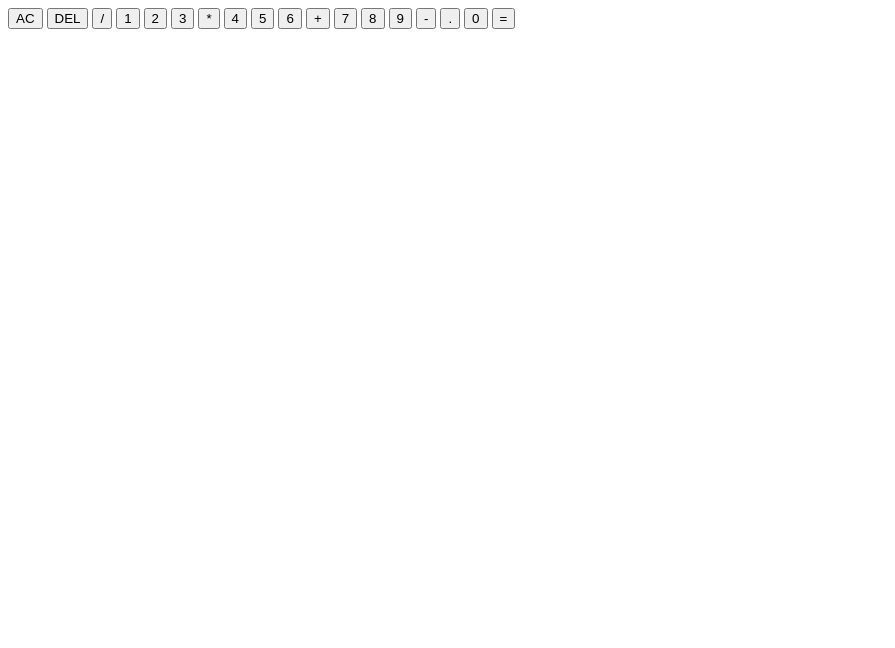
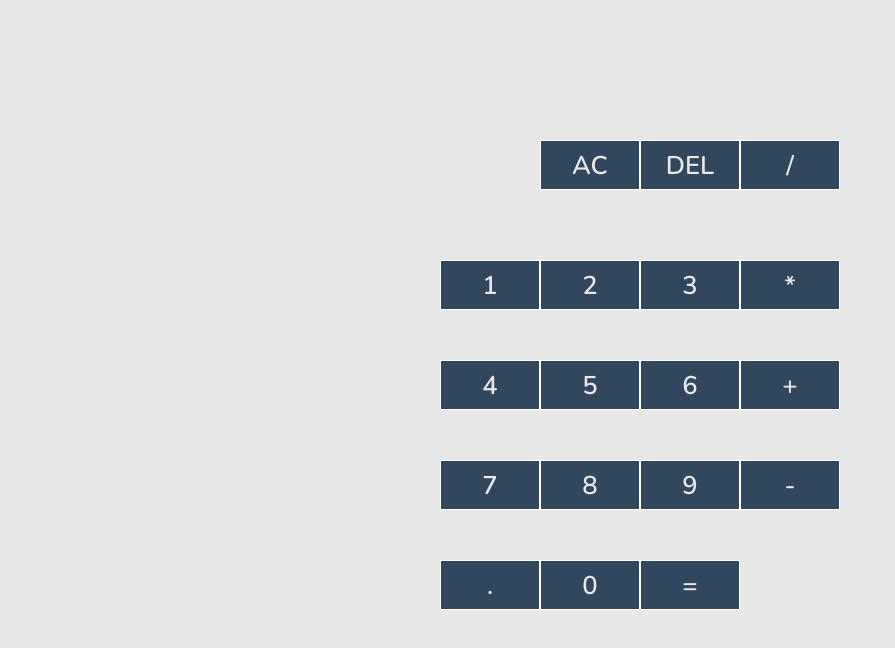
Before and after one commit to WalterVoetschCortes/jsCalculator, a plain HTML site: page jsCalculator/index.html in a window 1280 px wide. Shown: the whole page, without its empty margins (0-895 px from the left). Drawn offline with nearby package versions, Linux system fonts and the light colour scheme.

Commit message:
basic html and css

```diff
--- a/jsCalculator/assets/css/styles.css
+++ b/jsCalculator/assets/css/styles.css
@@ -0,0 +1,48 @@
+@import url('https://fonts.googleapis.com/css2?family=Nunito:wght@600&display=swap');
+
+
+/*===== COLORS =====*/
+:root{
+    /* color palette */
+    --white-color: #e8e8e8;
+    --red-color: #f05454;
+    --blue-color: #30475e;
+    --black-color: #222831;
+}
+
+*, *::before, *::after{
+    box-sizing: border-box;
+    font-family: 'Nunito', sans-serif;
+    font-weight: normal;
+}
+
+body{
+    padding: 0;
+    margin: 0;
+    background: var(--white-color);
+}
+
+.calculator-grid{
+    display: grid;
+    justify-content: center;
+    align-content: center;
+    min-height: 100vh;
+    grid-template-columns: repeat(4, 100px);
+    grid-template-rows: minmax(120px, auto) repeat(4, 100px);
+}
+
+.calculator-grid > button{
+    cursor: pointer;
+    font-size: 1.6rem;
+    border: 1px solid white;
+    outline: none;
+    background-color: var(--blue-color);
+    color: var(--white-color);
+    height: 50px;
+}
+
+.calculator-grid > button:hover{
+    background-color: var(--red-color);
+    transition: all 0.2s ease-in;
+    font-size:1.9rem;
+}
```
Also changed, not shown: jsCalculator/index.html (+1 -1 lines).
